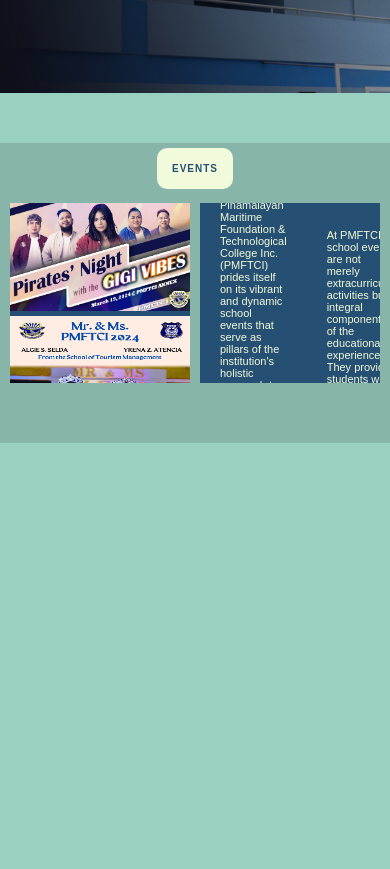
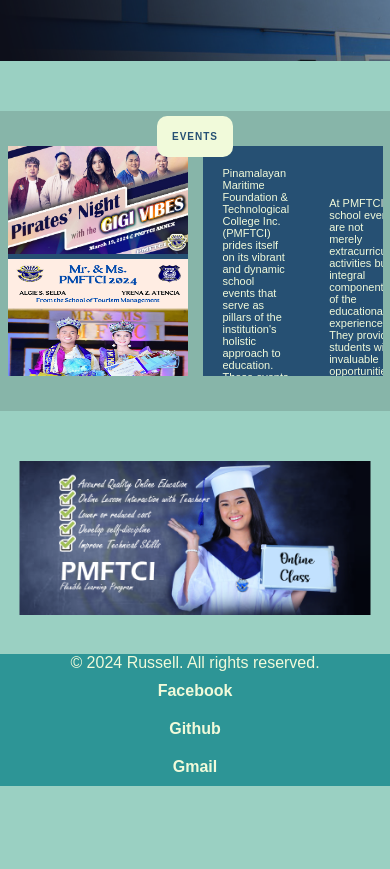
Before and after one commit to R-uru/Activity, a plain HTML site: page index.html in a window 390 px wide. Shown: the part 447-1316 px from the top of the page. After the commit the page ends 1233 px from the top, so only its background shows below. Drawn offline with Linux system fonts and the light colour scheme.

Commit message:
responsive

```diff
--- a/index.html
+++ b/index.html
@@ -1,7 +1,7 @@
 <!DOCTYPE html>
 <html lang="en">
 <head>
-    <title>Top Header Navigation</title>
+    <title>Welcome to PMTCI</title>
     <meta name="viewport" content="width=device-width, initial-scale=1.0">
     <link rel="stylesheet" href="style.css">
     <link rel="shortcut icon" href="img/favicon.ico" type="image/x-icon">
@@ -30,6 +30,10 @@
             <ul>
                 <li><a href="login/login.html">Login</a></li>
                 <li><a href="sigup/signup.html">Sign Up</a></li>
+                <li><a href="contact/contact.html">Contact</a></li>
+                <li><a href="forgot_password/forgot_password.html">Forget</a></li>
+                <li><a href="services/services.html">Service</a></li>
+                <li><a href="terms/terms.html">Terms of Service</a></li>
                 <li><a href="about/about.html">About</a></li>
             </ul>
         </nav>
@@ -49,78 +53,18 @@
                 <p>At PMFTCI, school events are not merely extracurricular activities but integral components of the educational experience. They provide students with invaluable opportunities to apply classroom learning in real-world contexts, fostering a deeper understanding of their fields of study. Additionally, these events promote collaboration, teamwork, and innovation, preparing students for the challenges and opportunities that await them beyond the classroom walls. With a rich tapestry of events spanning various disciplines and interests, PMFTCI ensures that every student has the chance to engage, learn, and thrive in a supportive and dynamic environment.</p>
             </div>
     </div>
-    <br>
-    <br>
-    <br>
-    <br>
-    <br>
-    <br>
-    <br>
-    <br>
-    <br>
-    <br>
-    <br>
-    <br>
-    <br>
-    <br>
-    <br>
-    <br>
-    <br>
-    <br>
-    <br>
-    <br>
-    <br>
-    <br>
-    <br>
-    <br>
-    <br>
-    <br>
-    <br>
-    <br>
-    <br>
-    <br>
-    <br>
-    <br>
-    <br>
-    <br>
-    <br>
-    <br>
-    <br>
-    <br>
-    <br>
-    <br>
-    <br>
-    <br>
-    <br>
-    <br>
-    <br>
-    <br>
-    <br>
-    <br>
-    <br>
-    <br>
-    <br>
-    <br>
-    <br>
-    <br>
-    <br>
-    <br>
-    <br>
-    <br>
-    <br>
-    <br>
-    <br>
-    <br>
-    <br>
-    <br>
-    <br>
-    <br>
-    <br>
-    <br>
-    <br>
-    <br>
-    <br>
-    <br>
-    <br>
+    <div class="bg2">
+        <img src="img/maritime.png" alt="maritime" >
+    </div>
+    <footer>
+        <p>&copy; 2024 Russell. All rights reserved.</p>
+        <nav>
+            <ul>
+                <li><a href="privacy.html">Facebook</a></li>
+                <li><a href="terms.html">Github</a></li>
+                <li><a href="contact.html">Gmail</a></li>
+            </ul>
+        </nav>
+    </footer>
 </body>
 </html>
--- a/style.css
+++ b/style.css
@@ -182,18 +182,49 @@
 }
 
 
-@media (max-width: 500px) {
+footer {
+    background-color: var(--two);
+    margin: 0;
+    padding: 0;
+    position: inherit;
+    height: 50px;
+    text-align: center;
+    color: var(--text);
+}
+footer nav ul li a {
+    text-decoration: none;
+}
+.bg2 img {
+    width: 90%;
+    height: auto;
+    align-items: center;
+    align-content: center;
+    position: relative;
+    left: 50%;
+    transform: translate(-50%, 0%);
+
+
+}
+.bg2 {
+    src: url(img/maritime.png);
+    background-position: center;
+    background-size: cover;
+    width: 100%;
+    position: relative;
+}
+
+@media (max-width: 730px) {
     nav .menu-btn i, nav input {
         display: block;
     }
     #click:checked ~ .menu-btn i:before {
         content: "\f00d";
     }
-    nav ul {
+    header nav ul {
         position: -webkit-sticky;
         position: sticky;
         position: absolute;
-        top: 80px;
+        top: 65px;
         left: -100%;
         background: var(--two   );
         height: 100vh;
@@ -207,14 +238,14 @@
     header:nth-child(2) nav {
         justify-content: center;
     }
-    nav ul li {
+    header nav ul li {
         margin: 15px 0px;
     }
-    nav ul li a {
+    header nav ul li a {
         padding: 10px 30px;
         display: block;
     }
-    nav ul li a:active, nav ul li a:hover {
+    header nav ul li a:active, nav ul li a:hover {
         color: black;
         background: none;
     }
@@ -257,7 +288,59 @@
         padding: 15px;
         border-radius: 10px;
     }
+    footer {
+        height: auto;
+        text-align: center;
+        margin: 0;
+        padding: 0;
+        display: block;
+        position: relative;
+        bottom: -35px;
+    }
+    footer nav ul li a {
+        text-decoration: none;
+        text-align: center;
+        display: block;
+    }
+    footer nav ul {
+        background: var(--two   );
+        width: 100%;
+        display: block;
+        transition: all 0.5s ease;
+    }
 }
+
+
+@media (max-width: 1000px) {
+    .events-content, .events-info {
+        width: 230px;
+        height: 230px;
+    }
+    .events {
+        justify-content: space-around;
+    }
+    header:nth-child(2) {
+        z-index: 1;
+        position: -webkit-sticky;
+        position: sticky;
+        top: 0;
+        box-shadow: 0px 12px 34px 0px rgba(0,0,0,0.76);
+        -webkit-box-shadow: 0px 12px 34px 0px rgba(0,0,0,0.76);
+        -moz-box-shadow: 0px 12px 34px 0px rgba(0,0,0,0.76);
+        }
+
+    header:nth-child(2) nav {
+        position: relative;
+        background-color: var(--two);
+        color: var(--text);
+        padding: 10px 0px;
+        height: auto;
+        display: block;
+
+    }
+}
+
+
 @media (max-width: 246px) {
     header:nth-child(1) nav .logo-container{
         height: auto;
@@ -266,10 +349,9 @@
     .events {
         height: auto;
         display: block;
-        justify-content: initial;
     }
     .events-content, .events-info {
         width: auto;
-
+        display: block;
     }
 }
```
Also changed, not shown: img/maritime.png (added), terms/terms.html (added).
